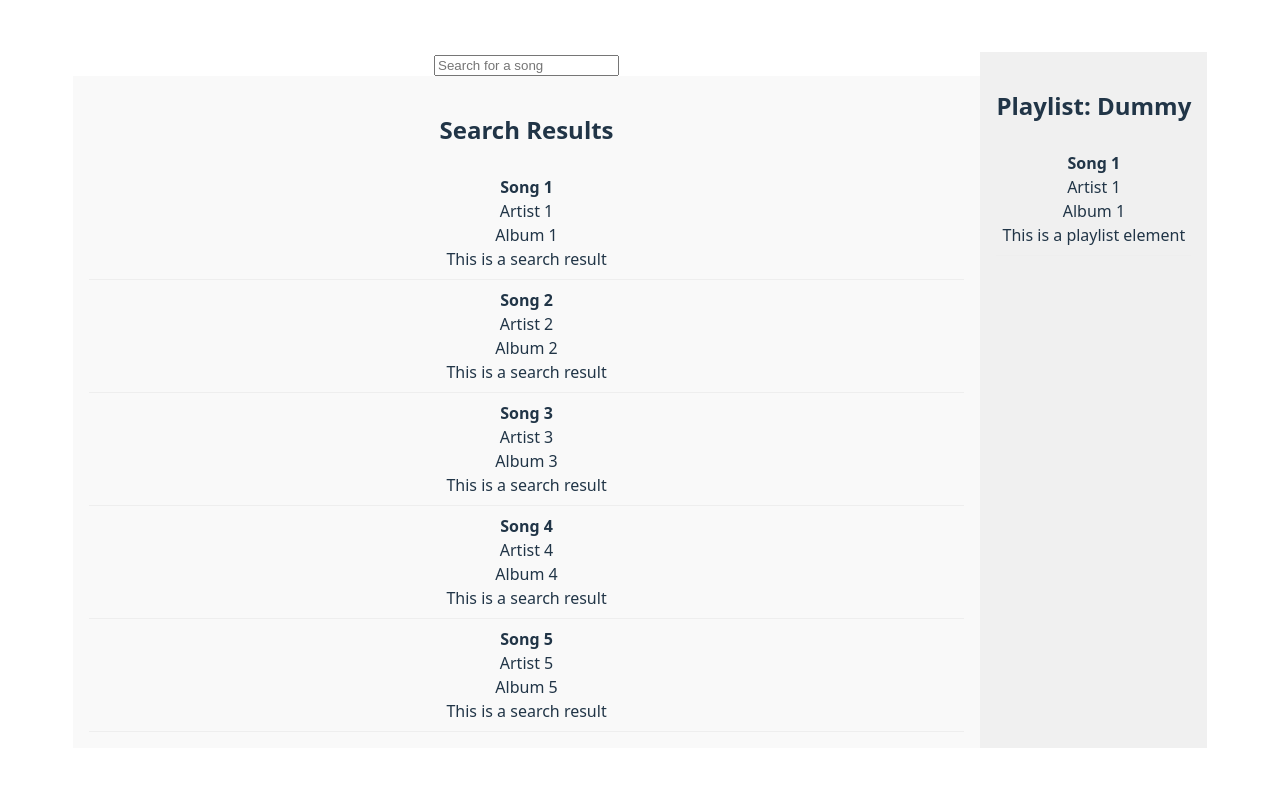
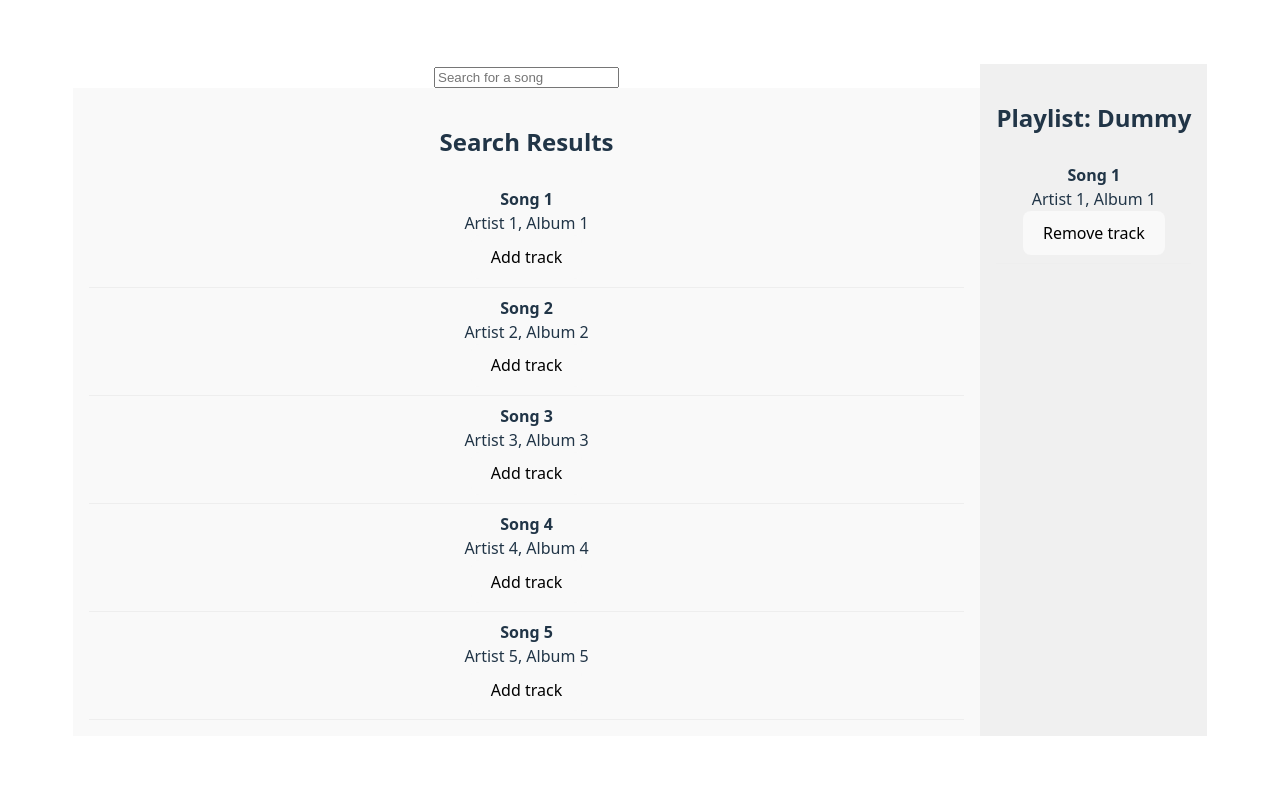
Before and after one commit to KarlSchoch/education, a React (Vite) app in the folder code_academy_full_stack/jamming/: page / in a window 1280 px wide. Shown: the top 786 px of the page. Built offline with nearby package versions, Linux system fonts and the light colour scheme.

Commit message:
Creates handleAddTrack event handler function.  To Do: Attach event handler to onClick for the button in the Track component

```diff
--- a/code_academy_full_stack/jamming/src/App.jsx
+++ b/code_academy_full_stack/jamming/src/App.jsx
@@ -45,6 +45,31 @@ function App() {
   const [playlistName, setPlaylistName] = useState('Dummy');
   const [searchResults, setSearchResults] = useState(trackDummy);
 
+  function handleAddTrack(newTrack) {
+    console.log(`Initial playlist: ${playlistTracklist}`)
+    setPlaylistTracklist(prev => {
+      if (prev.some(track => track.title === newTrack.title && track.artist === newTrack.artist)) {
+        console.log("Track already exists in playlist")
+        return prev
+      }
+      console.log("Adding track to playlist")
+      return [...prev, newTrack]
+    });
+  }
+
+  // console.log("* Calling handleAddTrack with new song *")
+  // handleAddTrack({
+  //   title: 'Song 2',
+  //   artist: 'Artist 2',
+  //   album: 'Album 2',
+  // })
+  // console.log("* Calling handleAddTrack with song already in playlist *")
+  // handleAddTrack({
+  //   title: 'Song 1',
+  //   artist: 'Artist 1',
+  //   album: 'Album 1',
+  // })
+
   return (
     <div className="container">
       <div id="search-column">
--- a/code_academy_full_stack/jamming/src/components/Track.jsx
+++ b/code_academy_full_stack/jamming/src/components/Track.jsx
@@ -1,17 +1,16 @@
 import React from 'react'
 
 function Track({ track, searchResult}) {
-  return (
-    <div style={{ padding: '0.5rem 0', borderBottom: '1px solid #eee' }}>
-      <div><strong>{track.title}</strong></div>
-      <div>{track.artist}</div>
-      <div>{track.album}</div>
-      <div>
-        {searchResult ? 'This is a search result' : 'This is a playlist element'}
-      </div>
+    const addTrackButton = <button onClick={()=> alert(`Adding ${track.title} to playlist`)}>Add track</button>
+    const removeTrackButton = <button onClick={()=> alert(`Removing ${track.title} from playlist`)}>Remove track</button>
+    return (
+        <div style={{ padding: '0.5rem 0', borderBottom: '1px solid #eee' }}>
+        <div><strong>{track.title}</strong></div>
+        <div>{track.artist}, {track.album}</div>
+        {searchResult ? addTrackButton : removeTrackButton}
 
-    </div>
-  )
+        </div>
+    )
 }
 
 export default Track
```
Also changed, not shown: code_academy_full_stack/jamming/src/components/SearchResults.jsx (+5 -2 lines).
